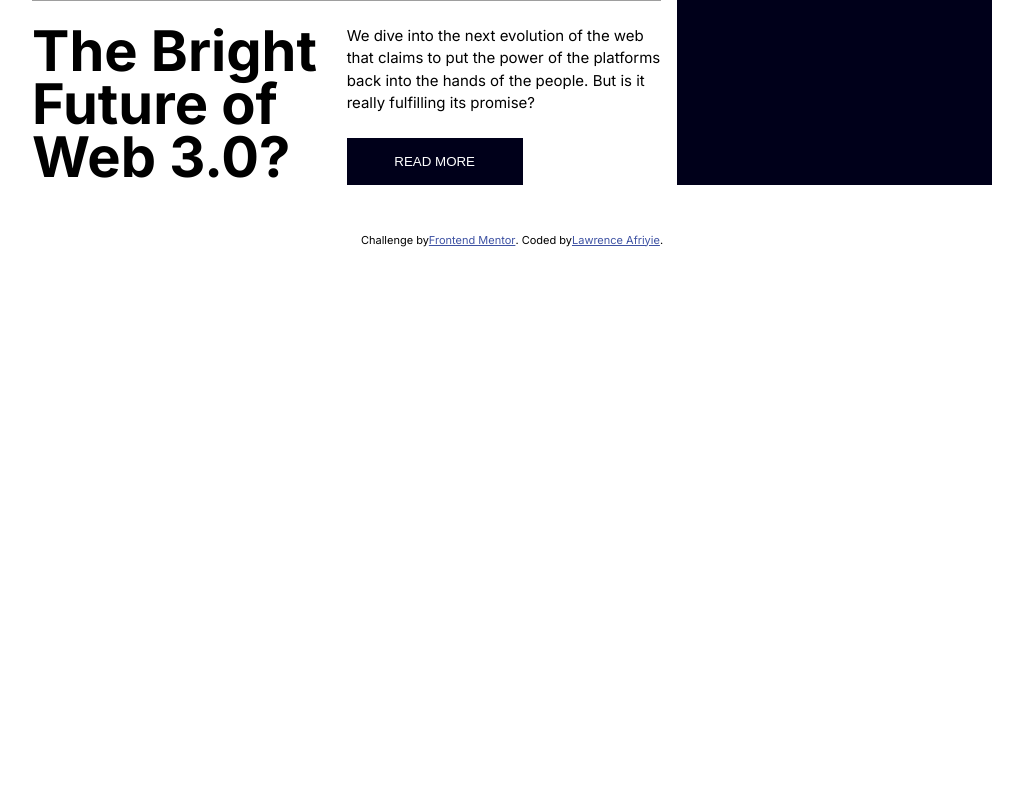
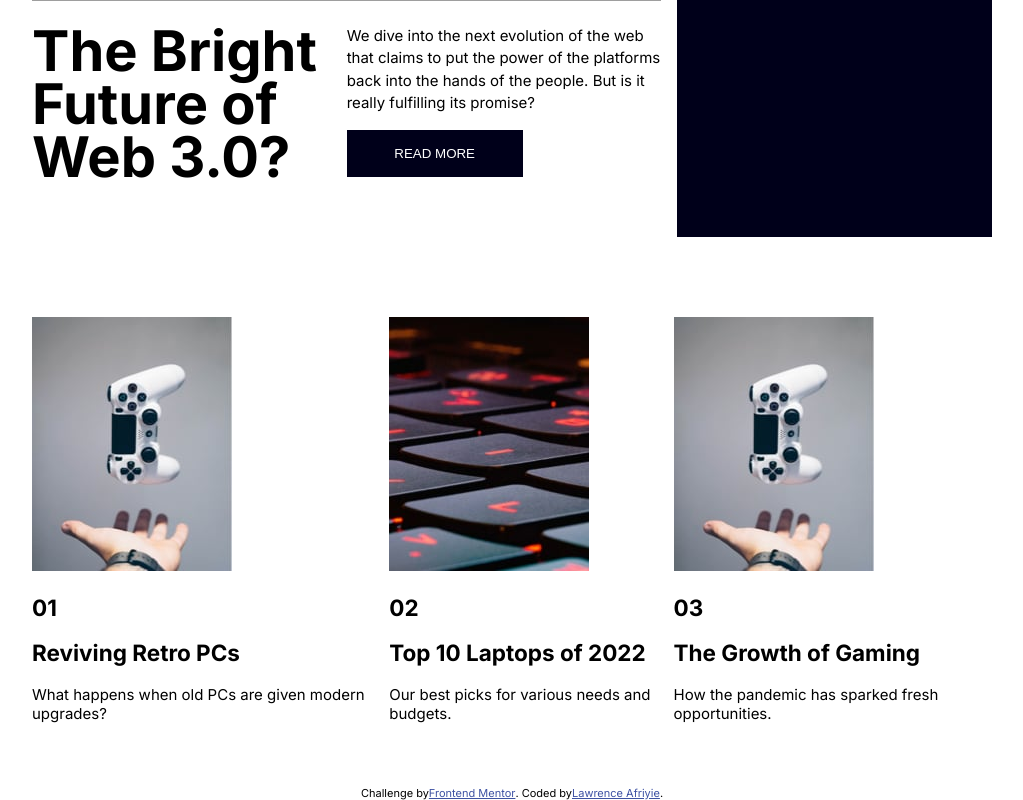
Before and after one commit to LorryAfriyie/news-homepage, a React (Vite) app: page / in a window 1280 px wide. Shown: the part 570-1370 px from the top of the page, without its empty margins (128-1151 px from the left). Before the commit the page ends 817 px from the top, so only its background shows below. Built offline with nearby package versions, Linux system fonts and the light colour scheme.

Commit message:
Iterating through news data and styles
Reading through news data from an array of objects and styling data appearance.

```diff
--- a/src/scss/Headline.scss
+++ b/src/scss/Headline.scss
@@ -35,6 +35,7 @@
     background-color: hsl(240, 100%, 5%);
     color: white;
     align-self: end;
+    margin-bottom: 3.75rem;
   }
 
   &__btn:hover {
--- /dev/null
+++ b/src/scss/TopNews.scss
@@ -0,0 +1,21 @@
+.top-news {
+  padding-top: 5rem;
+
+  .top-news-grid {
+    display: flex;
+    /* display: grid;
+    grid-template-columns: repeat(3, 1fr); */
+
+    /* .info-grid {
+      display: grid;
+      grid-template-columns: 1fr 1fr;
+
+      .picture {
+        img {
+          height: 150px;
+          width: auto;
+        }
+      }
+    } */
+  }
+}
--- a/src/scss/main.scss
+++ b/src/scss/main.scss
@@ -6,6 +6,7 @@
 @import "Navbar";
 @import "Headline";
 @import "NewNews";
+@import "TopNews";
 
 * {
   box-sizing: border-box;
--- a/src/views/NewsPage.jsx
+++ b/src/views/NewsPage.jsx
@@ -1,16 +1,20 @@
 import { Navbar } from "../components/Navbar";
 import { Headline } from "./Headline";
 import { NewNews } from "./NewNews";
+import { TopNews } from "./TopNews";
 
 export const NewsPage = () => {
   return (
     <main className="news-page-section">
       <Navbar />
 
+      {/* Wrapper for headline and new news component */}
       <div className="wrapper">
         <Headline />
         <NewNews />
       </div>
+
+      <TopNews />
     </main>
   );
 };
--- /dev/null
+++ b/src/views/TopNews.jsx
@@ -0,0 +1,48 @@
+import img1 from "/images/image-gaming-growth.jpg";
+import img2 from "/images/image-top-laptops.jpg";
+import img3 from "/images/image-gaming-growth.jpg";
+
+export const TopNews = () => {
+  return (
+    <section className="top-news">
+      <div className="top-news-grid">
+        {topNewsData.map((x) => {
+          return (
+            <div key={x.id} className="info-grid">
+              <div className="picture">
+                <img src={x.img} alt={x.img} />
+              </div>
+
+              <div className="news-details">
+                <h2>0{x.id}</h2>
+                <h2>{x.title}</h2>
+                <p>{x.post}</p>
+              </div>
+            </div>
+          );
+        })}
+      </div>
+    </section>
+  );
+};
+
+const topNewsData = [
+  {
+    id: 1,
+    title: "Reviving Retro PCs",
+    post: "What happens when old PCs are given modern upgrades?",
+    img: img1,
+  },
+  {
+    id: 2,
+    title: "Top 10 Laptops of 2022",
+    post: "Our best picks for various needs and budgets.",
+    img: img2,
+  },
+  {
+    id: 3,
+    title: "The Growth of Gaming",
+    post: "How the pandemic has sparked fresh opportunities.",
+    img: img3,
+  },
+];
```
